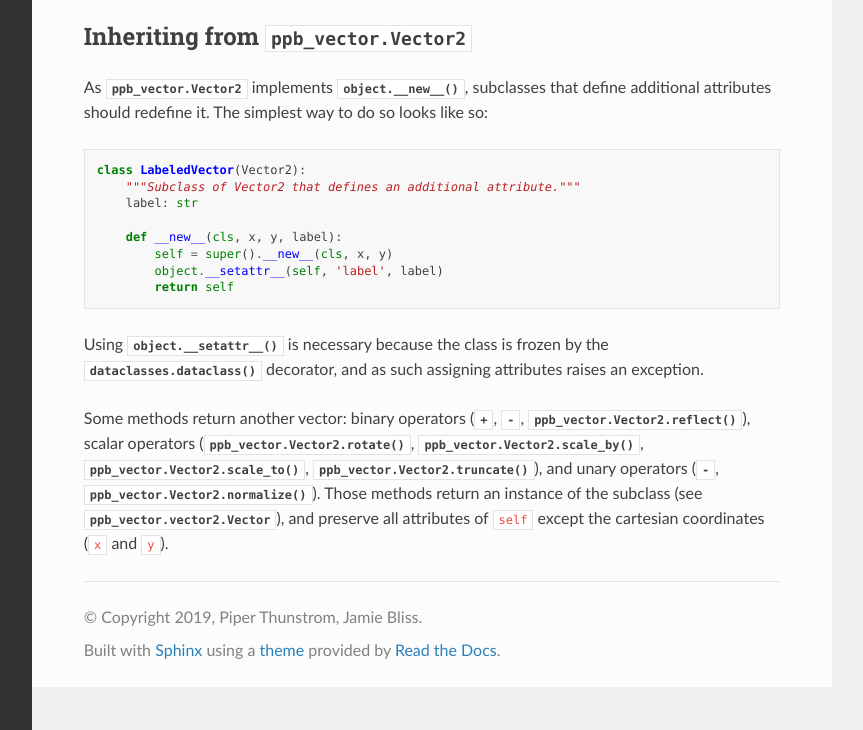
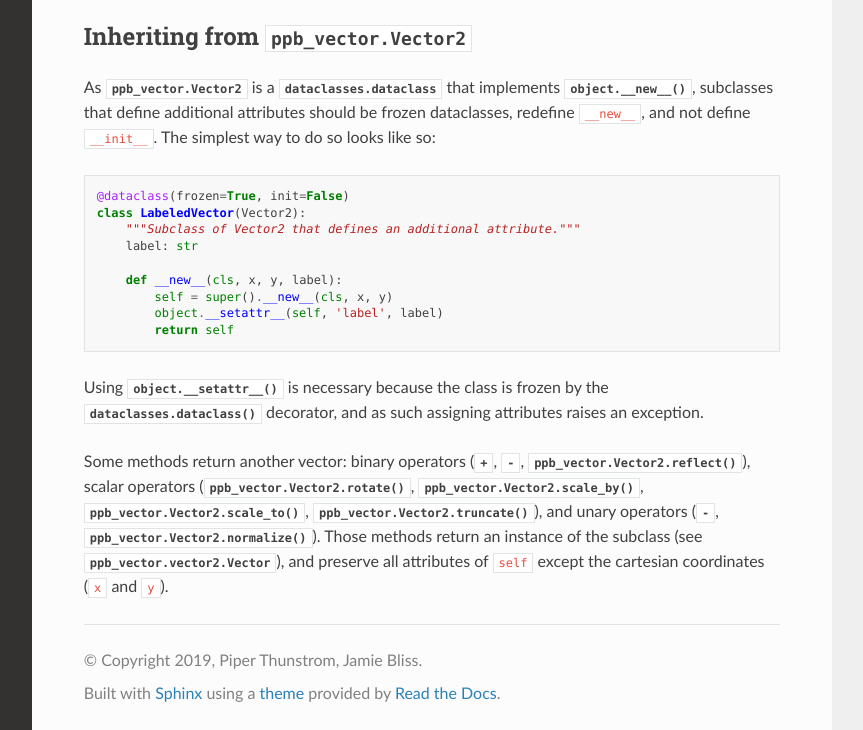
Before and after one commit to ppb/ppb-vector, a Sphinx documentation site: the page built from docs/index.rst, in a window 1280 px wide and 1132 px high, cut to the strip 402-1132 px from the top of the window. Shown: the whole strip, without its empty margins (268-1131 px from the left). Built offline with Sphinx 7.4.7 and the Read the Docs theme 2.0.0, drawn with Linux system fonts in a browser that asks for light colours.

Commit message:
Subclasses of Vector2 that define attributes must be dataclasses

```diff
--- a/docs/index.rst
+++ b/docs/index.rst
@@ -30,10 +30,12 @@ PPB's 2D Vector class
 Inheriting from :py:class:`ppb_vector.Vector2`
 ----------------------------------------------
 
-As :py:class:`ppb_vector.Vector2` implements :py:meth:`object.__new__`, subclasses that define
-additional attributes should redefine it. The simplest way to do so looks like
-so: ::
+As :py:class:`ppb_vector.Vector2` is a :py:func:`dataclasses.dataclass
+<dataclass>` that implements :py:meth:`object.__new__`, subclasses that define
+additional attributes should be frozen dataclasses, redefine ``__new__``, and not
+define ``__init__``. The simplest way to do so looks like so: ::
 
+  @dataclass(frozen=True, init=False)
   class LabeledVector(Vector2):
       """Subclass of Vector2 that defines an additional attribute."""
       label: str
```
Also changed, not shown: 1 other file.
